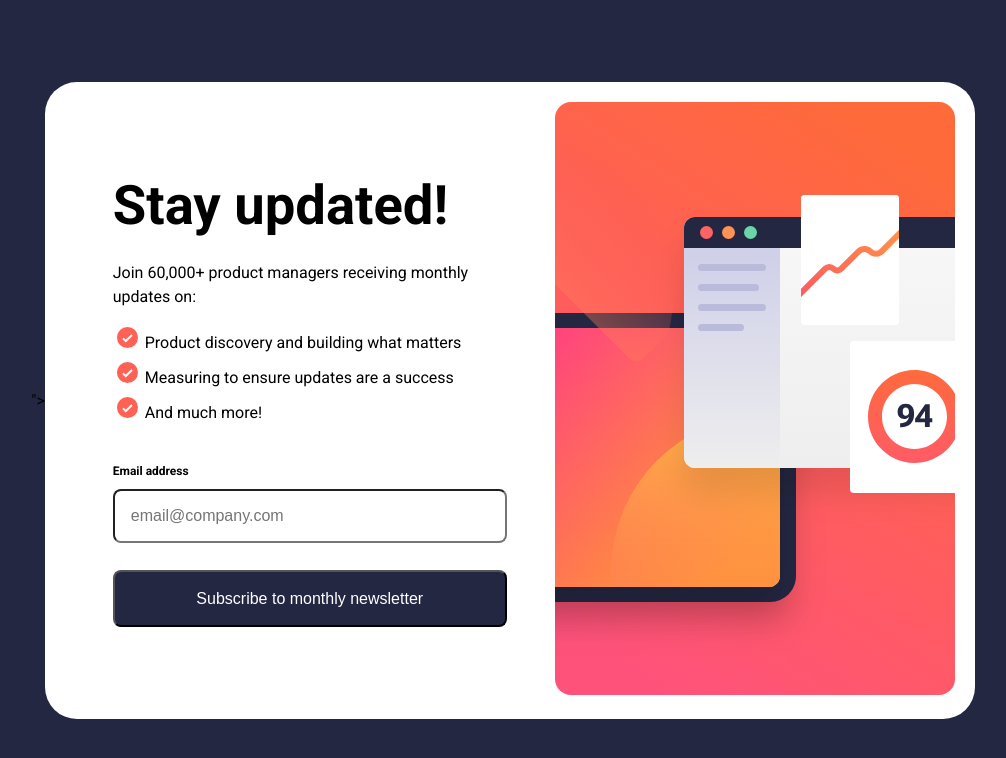
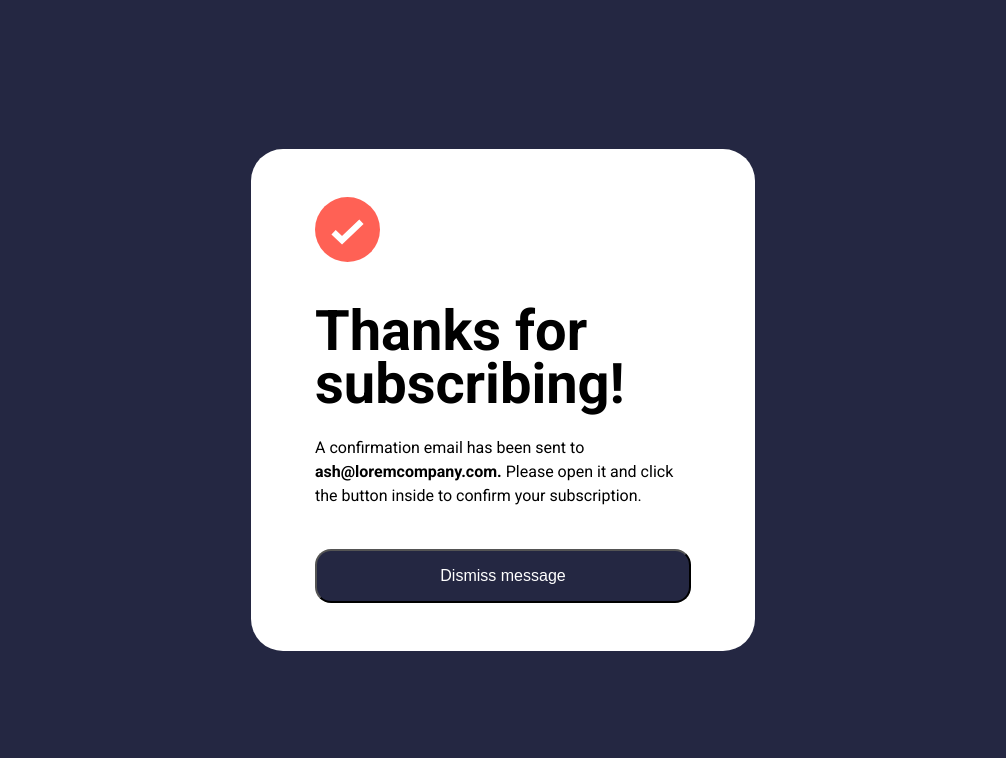
Before and after one commit to Carmenyo/FM--Newsletter-Sign-up-with-success-message, a plain HTML site: page index.html in a window 1280 px wide. Shown: the whole page, without its empty margins (137-1143 px from the left). Drawn offline with Linux system fonts and the light colour scheme.

Commit message:
Card Success layout

```diff
--- a/index.html
+++ b/index.html
@@ -11,12 +11,12 @@
 <!-- FONTS -->
 <link rel="stylesheet" href=link rel="preconnect" href="https://fonts.googleapis.com">
 <link rel="preconnect" href="https://fonts.gstatic.com" crossorigin>
-<link href="https://fonts.googleapis.com/css2?family=Roboto:ital,wght@0,100;0,300;0,400;0,500;0,700;0,900;1,100;1,300;1,400;1,500;1,700;1,900&display=swap" rel="stylesheet">">
+<link href="https://fonts.googleapis.com/css2?family=Roboto:ital,wght@0,100;0,300;0,400;0,500;0,700;0,900;1,100;1,300;1,400;1,500;1,700;1,900&display=swap" rel="stylesheet">
 
 <title>Frontend Mentor | Newsletter sign-up form with success message</title>
 
 <body>
-<main class="card">
+<main class="card hide">
   <div class="card__left">
     <h1 class="card__title">
       Stay updated!
@@ -42,16 +42,28 @@
   <!-- Sign-up form end -->
 
   <!-- Success message start -->
+</main>
 
-  <!-- Thanks for subscribing!
+  <div class="card__success">
+    <img class="card__success-icon" src="./assets/images/icon-list.svg" alt="icon list">
+    <h1 class="card__success-title">
+      Thanks for subscribing!
+    </h1>
+    <p class="card__success-paragraph">
+      A confirmation email has been sent to <strong> ash@loremcompany.com.</strong>
+  Please open it and click the button inside to confirm your subscription.
+    </p>
 
-  A confirmation email has been sent to ash@loremcompany.com.
-  Please open it and click the button inside to confirm your subscription.
+    <button class="card__success-button">
+    Dismiss message
+    </button>
 
-  Dismiss message -->
+  </div>
+
 
   <!-- Success message end -->
     <!-- Sign-up form start -->
-</main>
+
+<script src="./main.js"></script>
 </body>
 </html>
--- /dev/null
+++ b/main.js
@@ -0,0 +1,7 @@
+// Constantes
+const form = document.querySelector ("card__form");
+form.addEventListener ("submit", (e)=> {
+    e.preventDefault();
+
+}
+)
--- a/styles/_layout.scss
+++ b/styles/_layout.scss
@@ -48,6 +48,7 @@ body {
   border-radius: .5rem;
   margin-bottom: 1.7rem;
   font-size: 1rem;
+  border: 1px solid gray;
 }
 &__button{
   padding: 1.1rem;
@@ -55,6 +56,13 @@ body {
   background-color: $DarkSlateGrey;
   color: $White;
   font-size: 1rem;
+  border: none;
+  text-transform: capitalize;
 }
 
 }
+
+// OCULTO LA TARJERTA PRINCIPAL
+.hide{
+  display: none;
+}
--- /dev/null
+++ b/styles/_success.scss
@@ -0,0 +1,29 @@
+// TARJETA SUCCESS
+.card__success{
+    background-color: $White;
+    display: flex;
+    flex-direction: column;
+    width: 504px;
+    padding:3rem 4rem ;
+    border-radius: 2rem;
+  }
+  .card__success-icon{
+    width: 65px;
+    margin-bottom: 2.7rem;
+  }
+  .card__success-title{
+  font-size: 3.5rem;
+  line-height: 3.3rem;
+  margin-bottom: 1.6rem;
+  }
+  .card__success-paragraph{
+    line-height: 1.5rem;
+    margin-bottom: 2.6rem;
+  }
+  .card__success-button{
+    background-color: $DarkSlateGrey;
+    color: $White;
+    font-size: 1rem;
+    padding: 1rem;
+    border-radius: 1rem;
+  }
--- a/styles/main.scss
+++ b/styles/main.scss
@@ -1,3 +1,4 @@
 @import "globals";
 @import "variables";
 @import "layout";
+@import "success";
```
Also changed, not shown: styles/main.css, 1 other file.
